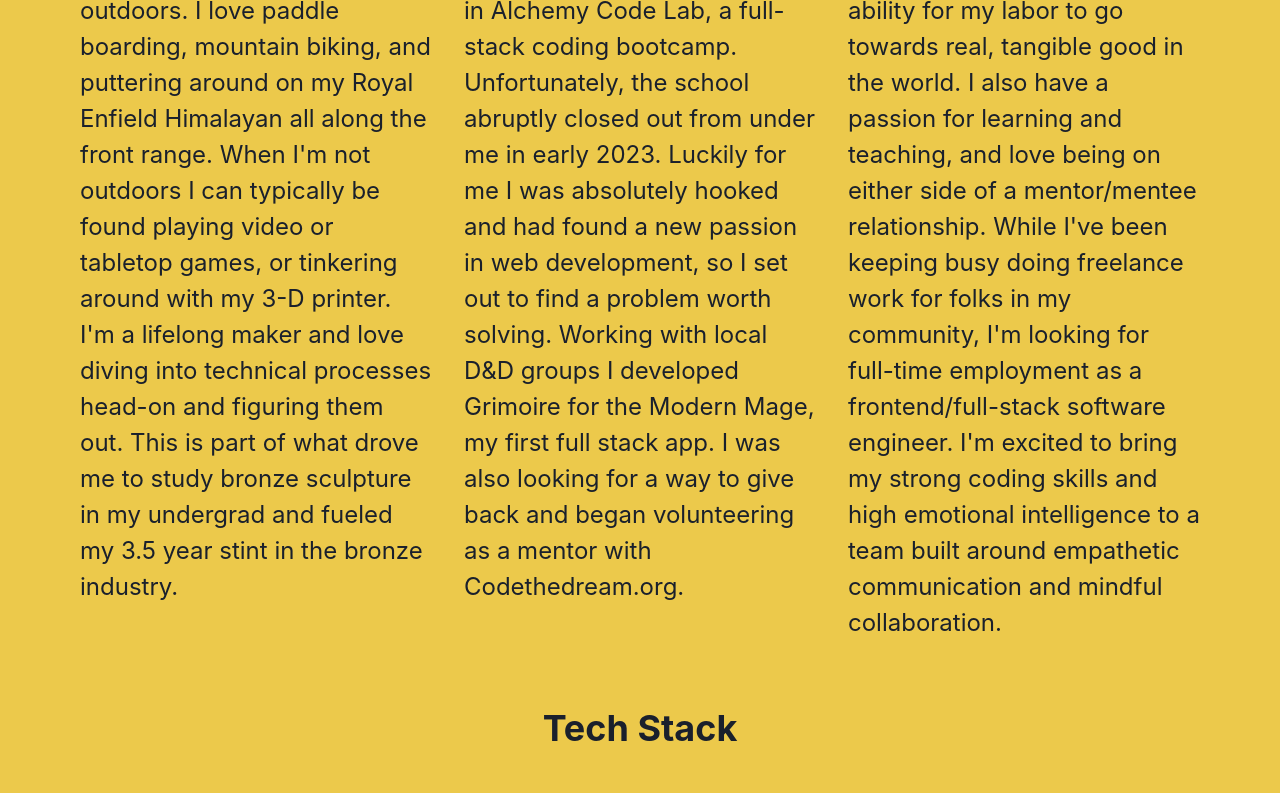
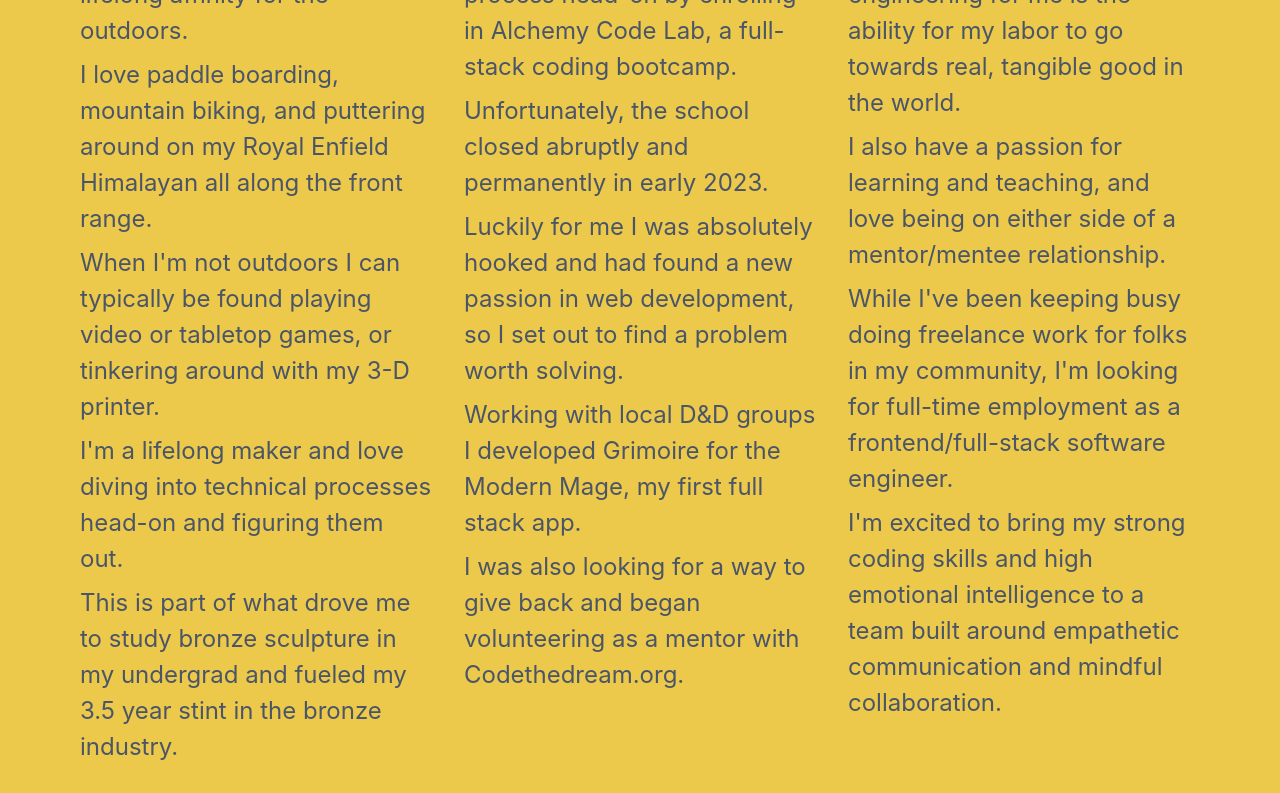
Before and after one commit to GeoSauer/geortfolio-next, a Next.js app: page /about in a window 1280 px wide. Shown: the part 920-1713 px from the top of the page. Built offline with nearby package versions, Linux system fonts and the light colour scheme; grey boxes are pictures that could not be loaded.

Commit message:
tweaked About styling

```diff
--- a/components/About/About.js
+++ b/components/About/About.js
@@ -9,6 +9,7 @@ const subheaderStyles = {
   fontWeight: "semibold",
   color: myData.colors[0],
   mb: -4,
+  paddingBottom: 10,
 };
 
 export default function About() {
@@ -27,30 +28,36 @@ export default function About() {
       </Text>
 
       <Container maxWidth={"6xl"} pt={20}>
-        <SimpleGrid columns={{ base: 1, md: 3 }} spacing={8}>
+        <SimpleGrid columns={{ base: 1, md: 3 }} spacing={8} color="textSecondary">
           <Box>
             <Text as="h2" sx={subheaderStyles}>
               Where I&apos;ve been.
             </Text>
-            <Text fontSize={"2xl"} py={5}>
-              {myData.about.desc[0]}
-            </Text>
+            {myData.about.desc[0].map((sentence, idx) => (
+              <Text key={idx} fontSize={"2xl"} paddingBottom={2}>
+                {sentence}
+              </Text>
+            ))}
           </Box>
           <Box>
             <Text as="h2" sx={subheaderStyles}>
               What I&apos;m doing.
             </Text>
-            <Text fontSize={"2xl"} py={5}>
-              {myData.about.desc[1]}
-            </Text>
+            {myData.about.desc[1].map((sentence, idx) => (
+              <Text key={idx} fontSize={"2xl"} paddingBottom={2}>
+                {sentence}
+              </Text>
+            ))}
           </Box>
           <Box>
             <Text as="h2" sx={subheaderStyles}>
               What I hope to do.
             </Text>
-            <Text fontSize={"2xl"} py={5}>
-              {myData.about.desc[2]}
-            </Text>
+            {myData.about.desc[2].map((sentence, idx) => (
+              <Text key={idx} fontSize={"2xl"} paddingBottom={2}>
+                {sentence}
+              </Text>
+            ))}
           </Box>
         </SimpleGrid>
       </Container>
--- a/components/About/TechStack.js
+++ b/components/About/TechStack.js
@@ -5,7 +5,14 @@ import myData from "@/data";
 export default function TechStack() {
   return (
     <>
-      <Text as="h1" textAlign={"center"} fontSize={"4xl"} fontWeight={"bold"} py={10}>
+      <Text
+        as="h1"
+        textAlign={"center"}
+        fontSize={"4xl"}
+        fontWeight={"bold"}
+        py={10}
+        color="textPrimary"
+      >
         Tech Stack
       </Text>
       <SimpleGrid
--- a/components/Layout/PageHeading.js
+++ b/components/Layout/PageHeading.js
@@ -8,6 +8,7 @@ export default function PageHeading({ children }) {
         mb={{ base: 20, md: 5 }}
         textAlign={{ base: "center", md: "left" }}
         py={{ base: 5, md: 20 }}
+        color="title"
       >
         {children}
       </Heading>
--- a/data.js
+++ b/data.js
@@ -63,14 +63,54 @@ const myData = {
     title:
       "I'm a software engineer that loves building responsive and accessible web-based products with clean, verbose, and maintainable code.",
     desc: [
-      `Growing up in beautiful Northern Colorado I've had a lifelong affinity for the outdoors.
-			I love paddle boarding, mountain biking, and puttering around on my Royal Enfield Himalayan all along the front range.
-			When I'm not outdoors I can typically be found playing video or tabletop games, or tinkering around with my 3-D printer.
-			I'm a lifelong maker and love diving into technical processes head-on and figuring them out. This is part of what drove me to study bronze sculpture in my undergrad and fueled my 3.5 year stint in the bronze industry.`,
+      [
+        [
+          "Growing up in beautiful Northern Colorado I've had a lifelong affinity for the outdoors.",
+        ],
+        [
+          "I love paddle boarding, mountain biking, and puttering around on my Royal Enfield Himalayan all along the front range.",
+        ],
+        [
+          "When I'm not outdoors I can typically be found playing video or tabletop games, or tinkering around with my 3-D printer.",
+        ],
+        [
+          "I'm a lifelong maker and love diving into technical processes head-on and figuring them out.",
+        ],
+        [
+          "This is part of what drove me to study bronze sculpture in my undergrad and fueled my 3.5 year stint in the bronze industry.",
+        ],
+      ],
 
-      `In 2022 I made the decision to dive into yet another technical process head-on by enrolling in Alchemy Code Lab, a full-stack coding bootcamp. Unfortunately, the school abruptly closed out from under me in early 2023. Luckily for me I was absolutely hooked and had found a new passion in web development, so I set out to find a problem worth solving. Working with local D&D groups I developed Grimoire for the Modern Mage, my first full stack app. I was also looking for a way to give back and began volunteering as a mentor with Codethedream.org.`,
+      [
+        [
+          "In 2022 I made the decision to dive into yet another technical process head-on by enrolling in Alchemy Code Lab, a full-stack coding bootcamp.",
+        ],
+        ["Unfortunately, the school closed abruptly and permanently in early 2023."],
+        [
+          "Luckily for me I was absolutely hooked and had found a new passion in web development, so I set out to find a problem worth solving.",
+        ],
+        [
+          "Working with local D&D groups I developed Grimoire for the Modern Mage, my first full stack app.",
+        ],
+        [
+          "I was also looking for a way to give back and began volunteering as a mentor with Codethedream.org.",
+        ],
+      ],
 
-      `One of the most attractive aspects of software engineering for me is the ability for my labor to go towards real, tangible good in the world. I also have a passion for learning and teaching, and love being on either side of a mentor/mentee relationship. While I've been keeping busy doing freelance work for folks in my community, I'm looking for full-time employment as a frontend/full-stack software engineer. I'm excited to bring my strong coding skills and high emotional intelligence to a team built around empathetic communication and mindful collaboration.`,
+      [
+        [
+          "One of the most attractive aspects of software engineering for me is the ability for my labor to go towards real, tangible good in the world.",
+        ],
+        [
+          "I also have a passion for learning and teaching, and love being on either side of a mentor/mentee relationship.",
+        ],
+        [
+          "While I've been keeping busy doing freelance work for folks in my community, I'm looking for full-time employment as a frontend/full-stack software engineer.",
+        ],
+        [
+          "I'm excited to bring my strong coding skills and high emotional intelligence to a team built around empathetic communication and mindful collaboration.",
+        ],
+      ],
     ],
     currentProject: "this very portfolio!",
     currentProjectUrl: "https://github.com/GeoSauer/geortfolio-next",
```
